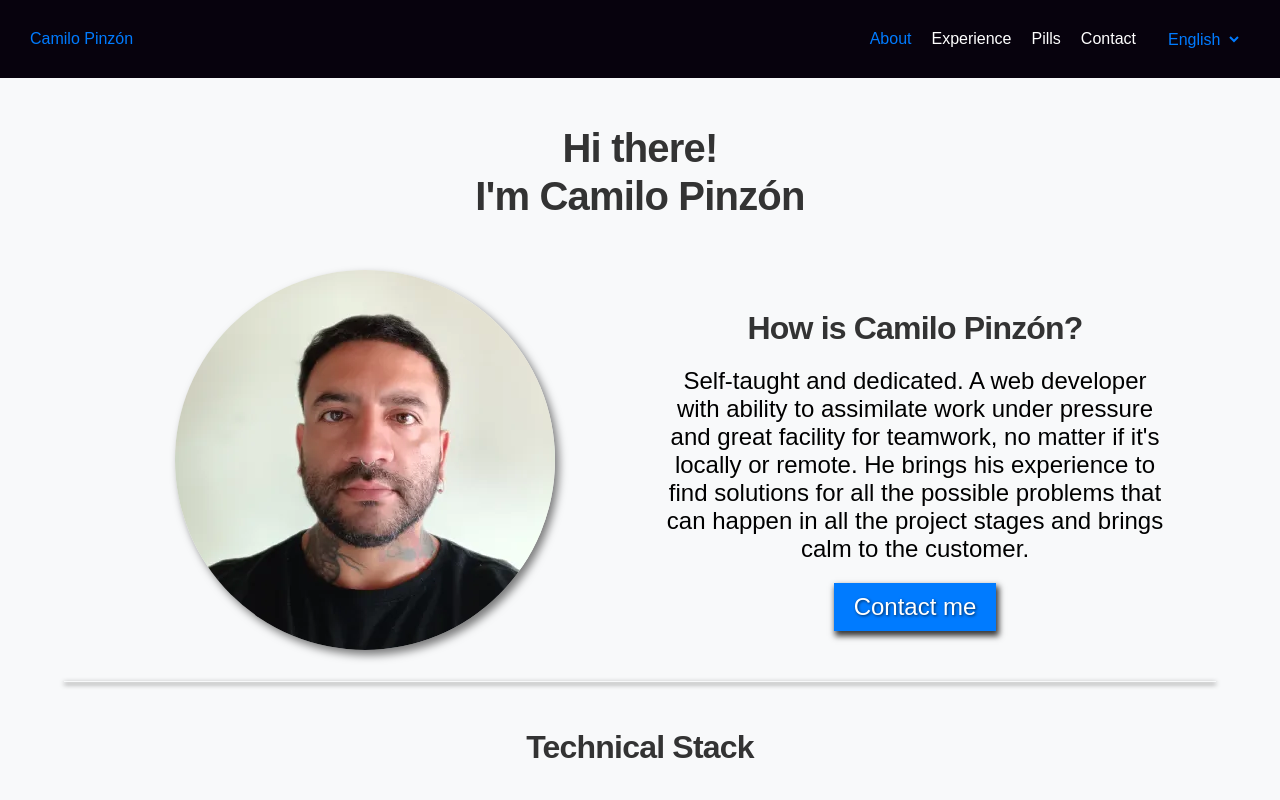
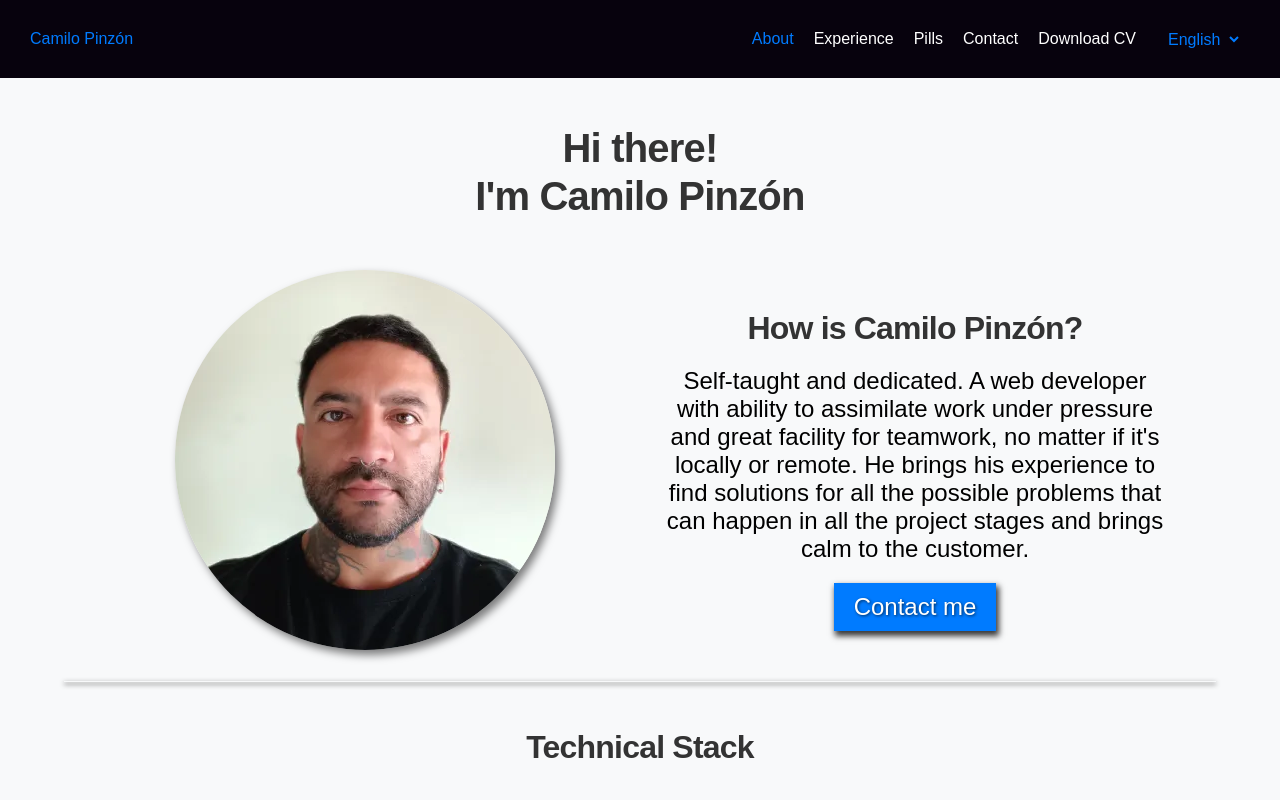
Before and after one commit to CamiloPinzon/camilopinzon.tech, a React (Vite) app: page / in a window 1280 px wide. Shown: the top 800 px of the page. Built offline with nearby package versions, Linux system fonts and the light colour scheme; grey boxes are pictures that could not be loaded.

Commit message:
Download cv

```diff
--- a/src/components/MainMenu/MainMenu.component.tsx
+++ b/src/components/MainMenu/MainMenu.component.tsx
@@ -58,6 +58,15 @@ const MainMenu = () => {
 						</NavLink>
 					</li>
 					<li>
+						<a
+							href={`/public/downloads/CV-${currentLanguage}-2024.pdf`}
+							target="_blank"
+							download
+						>
+							{t("nav.download", { lng: currentLanguage })}
+						</a>
+					</li>
+					<li>
 						<LangSelector />
 					</li>
 				</ul>
--- a/src/i18n/locales/en/translation.json
+++ b/src/i18n/locales/en/translation.json
@@ -8,7 +8,8 @@
 		"about": "About",
 		"experience": "Experience",
 		"pills": "Pills",
-		"contact": "Contact"
+		"contact": "Contact",
+		"download": "Download CV"
 	},
 	"footer": {
 		"legal": "Design And Developed By Camilo Pinzón. All Rights Reserved."
--- a/src/i18n/locales/es/translation.json
+++ b/src/i18n/locales/es/translation.json
@@ -8,7 +8,8 @@
 		"about": "Sobre mi",
 		"experience": "Experiencia",
 		"pills": "Pills",
-		"contact": "Contacto"
+		"contact": "Contacto",
+		"download": "Descargar HV"
 	},
 	"footer": {
 		"legal": "Diseñado y desarrollado por Camilo Pinzón. Todos los derechos reservados."
```
Also changed, not shown: 2 other files (tests, documents, lock files or other folders).
